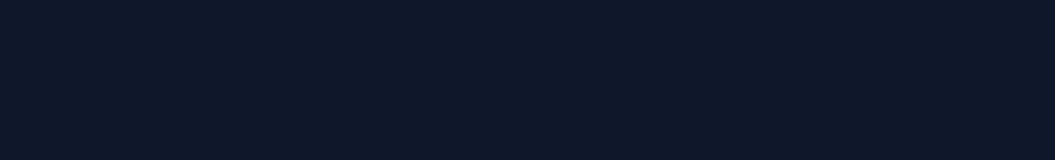
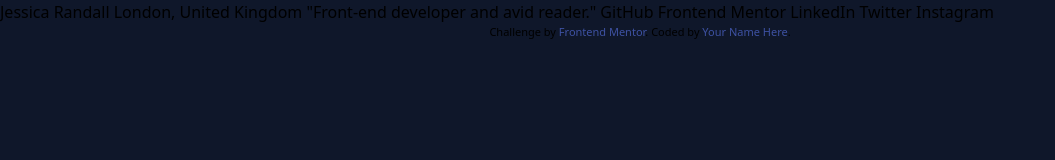
Before and after one commit to toonchavez8/26-FEM-SocialLinksProfile, a website built with Vite: page src/index.html in a window 1280 px wide. Shown: the whole page, without its empty margins (0-1055 px from the left). Built offline with nearby package versions, Linux system fonts and the light colour scheme.

Commit message:
Feat: add challenge info

```diff
--- a/src/index.html
+++ b/src/index.html
@@ -3,13 +3,36 @@
 
 <head>
   <meta charset="UTF-8" />
-  <link rel="icon" type="image/svg+xml" href="/vite.svg" />
+
   <meta name="viewport" content="width=device-width, initial-scale=1.0" />
-  <title>Vite App</title>
+  <link rel="icon" type="image/png" sizes="32x32" href="./assets/favicon-32x32.png">
+  <title>Frontend Mentor | Social links profile</title>
+  <style>
+    .attribution {
+      font-size: 11px;
+      text-align: center;
+    }
+
+    .attribution a {
+      color: hsl(228, 45%, 44%);
+    }
+  </style>
 </head>
 
 <body class="bg-slate-900">
-  <div id="app"></div>
+  Jessica Randall
+  London, United Kingdom
+  "Front-end developer and avid reader."
+
+  GitHub
+  Frontend Mentor
+  LinkedIn
+  Twitter
+  Instagram
+  <div class="attribution">
+    Challenge by <a href="https://www.frontendmentor.io?ref=challenge" target="_blank">Frontend Mentor</a>.
+    Coded by <a href="#">Your Name Here</a>.
+  </div>
   <script type="module" src="./js/main.js"></script>
 </body>
 
```
Also changed, not shown: src/assets/avatar-jessica.jpeg (added), src/assets/favicon-32x32.png (added).
